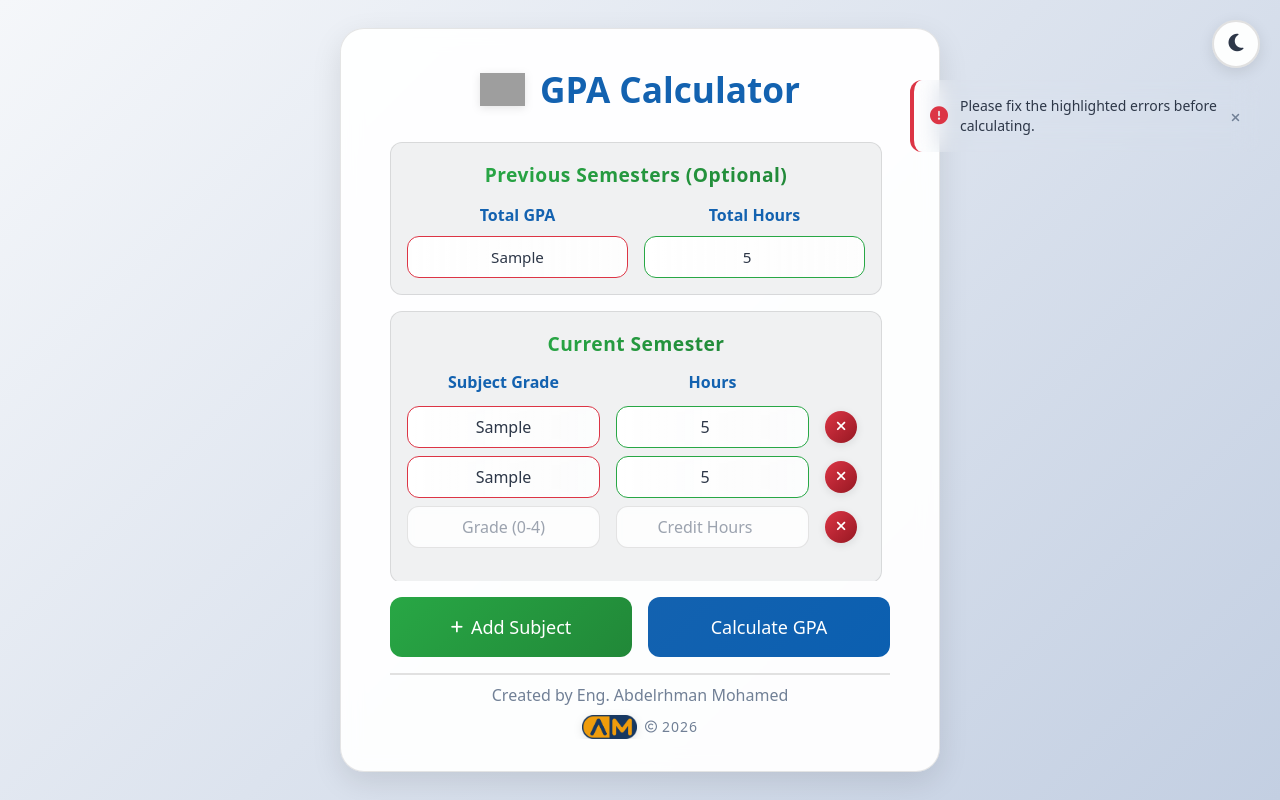
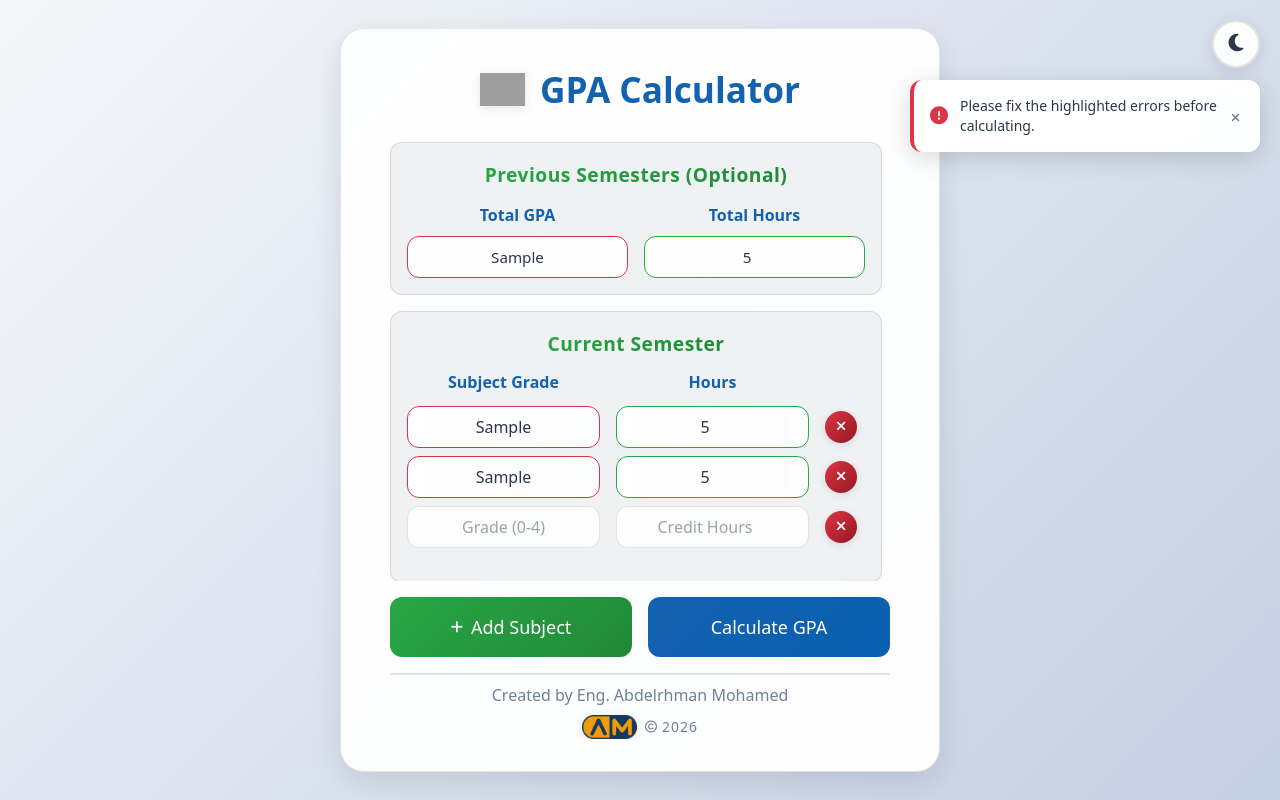
Before and after one commit to Abdelrhman112002/gpa_calc, a Next.js app: page / in a window 1280 px wide. Both pictures are taken after typing "Sample", "5", "Sample", "5", "Sample", "5" into the empty fields and a click on the button "Calculate GPA". Built offline with nearby package versions, Linux system fonts and the light colour scheme; grey boxes are pictures that could not be loaded.

Commit message:
style: improve notification visibility in dark mode

```diff
--- a/src/app/globals.css
+++ b/src/app/globals.css
@@ -23,6 +23,8 @@
     --grade-average: #ffc107;
     --grade-warning: #fd7e14;
     --grade-danger: #dc3545;
+    --notification-bg: rgba(255, 255, 255, 0.98);
+    --notification-shadow: rgba(0, 0, 0, 0.15);
   }
 
   :root[data-theme="dark"] {
@@ -45,6 +47,8 @@
     --grade-average: #ecc94b;
     --grade-warning: #ed8936;
     --grade-danger: #fc8181;
+    --notification-bg: rgba(55, 65, 81, 0.98);
+    --notification-shadow: rgba(0, 0, 0, 0.6);
   }
 
   body {
--- a/src/app/page.tsx
+++ b/src/app/page.tsx
@@ -524,7 +524,7 @@ export default function GPACalculator() {
         {notifications.map((notification) => (
           <div
             key={notification.id}
-            className={`bg-notification-bg p-4 pr-5 rounded-xl flex items-center gap-3 shadow-[0_6px_25px_var(--notification-shadow)] max-w-[350px] border-l-4 backdrop-blur-md animate-slideIn ${
+            className={`bg-notification-bg p-4 pr-5 rounded-xl flex items-center gap-3 shadow-notification max-w-[350px] border-l-4 border-black/10 dark:border-white/10 backdrop-blur-md animate-slideIn ${
               notification.type === 'success' ? 'border-valid-color' :
               notification.type === 'error' ? 'border-invalid-color' :
               'border-warning-color'
--- a/tailwind.config.js
+++ b/tailwind.config.js
@@ -23,6 +23,7 @@ module.exports = {
         'grade-danger': 'var(--grade-danger)',
         'valid-color': 'var(--valid-color)',
         'invalid-color': 'var(--invalid-color)',
+        'notification-bg': 'var(--notification-bg)',
       },
       backgroundImage: {
         'btn-gradient': 'var(--btn-gradient)',
@@ -34,6 +35,9 @@ module.exports = {
         shake: 'shake 0.4s ease-in-out',
         fadeIn: 'fadeIn 0.5s ease-out',
         modalSlideIn: 'modalSlideIn 0.4s cubic-bezier(0.34, 1.56, 0.64, 1)',
+      },
+      boxShadow: {
+        'notification': '0 6px 25px var(--notification-shadow)',
       },
       keyframes: {
         shake: {
```
